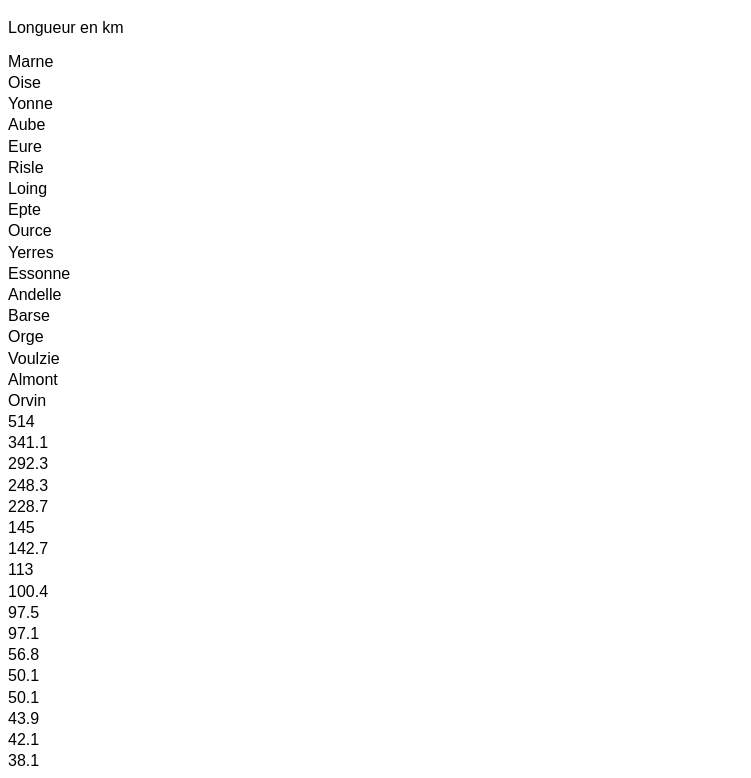
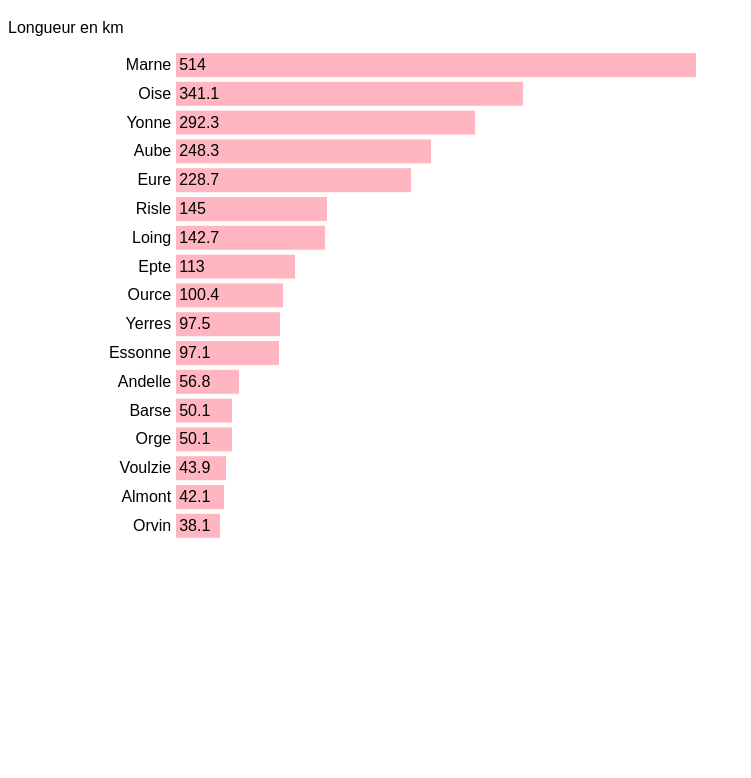
Before and after one commit to TacticalNuclearRaccoon/dataviz_with_js, a website: page 01-affluent_seine/index.html in a window 1280 px wide. Shown: the part 61-839 px from the top of the page, without its empty margins (0-751 px from the left). After the commit the page ends 800 px from the top, so only its background shows below. Drawn offline with nearby package versions, Linux system fonts and the light colour scheme.

Commit message:
dev: d3 version

```diff
--- a/01-affluent_seine/main.js
+++ b/01-affluent_seine/main.js
@@ -1,3 +1,4 @@
+//@ts-nocheck
 const source = [
   ["Marne", 514],
   ["Oise", 341.1],
@@ -18,14 +19,21 @@ const source = [
   ["Orvin", 38.1],
 ];
 
+const height = 1.8;
+
 d3.select("div.content")
   .selectAll("div.name")
   .data(source)
   .join("div")
+  .classed("name", true)
+  .style("transform", (d, i) => `translate(0,${i * height}em)`)
   .text((d) => d[0]);
 
 d3.select("div.content")
   .selectAll("div.bar")
   .data(source)
   .join("div")
+  .classed("bar", true)
+  .style("width", (d) => `${d[1] / 16}em`)
+  .style("transform", (d, i) => `translate(10.5em, ${i * height}em`)
   .text((d) => d[1]);
--- a/01-affluent_seine/style.css
+++ b/01-affluent_seine/style.css
@@ -3,9 +3,9 @@ body {
 }
 
 div.content {
-  display: flex;
-  flex-flow: column;
-  gap: 0.2em;
+  position: relative;
+  width: 50em;
+  height: 30em;
 }
 
 div.item {
@@ -15,12 +15,21 @@ div.item {
 }
 
 div.name {
+  position: absolute;
+  top: 0;
+  left: 0;
+
   width: 10em;
   text-align: right;
+  padding: 0.2em;
 }
 
 div.bar {
+  position: absolute;
+  top: 0;
+  left: 0;
   width: 10em;
+
   background-color: lightpink;
   color: black;
   padding: 0.2em;
```
